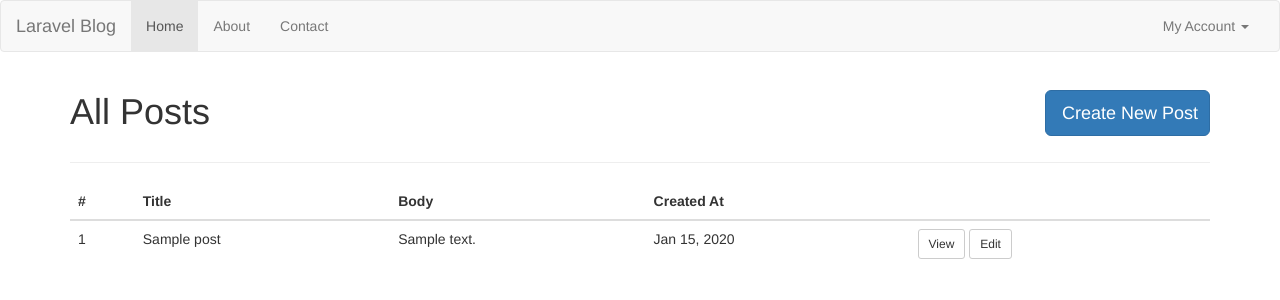
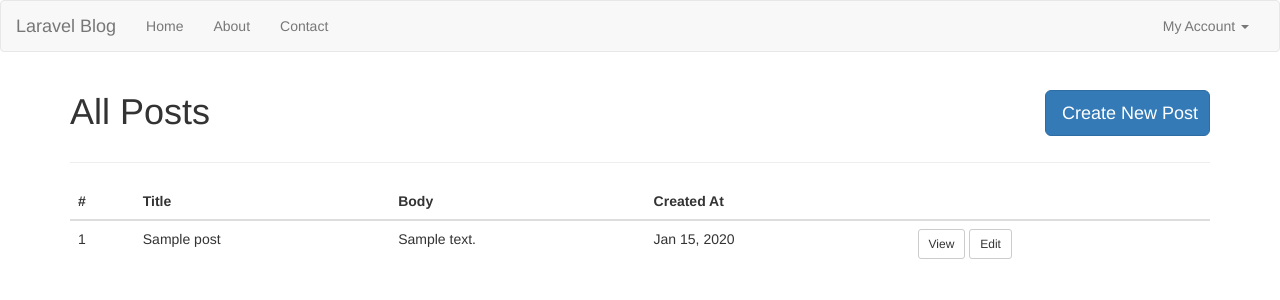
Before and after one commit to SazzadR/laravel-blog, a Laravel app: template resources/views/posts/index.blade.php in a window 1280 px wide. Shown: the top 300 px of the page. Run offline with Laravel 8, Linux system fonts and the light colour scheme; the template is opened without the code that fills it: most values are stand-ins (such as "Sample title", 1, 10 or a date in 2020); settings files or empty folders that the repository lacks are supplied; some libraries are stand-ins or nearby versions.

Commit message:
Making Navigation States work

```diff
--- a/resources/views/partials/_nav.blade.php
+++ b/resources/views/partials/_nav.blade.php
@@ -15,9 +15,9 @@
         <!-- Collect the nav links, forms, and other content for toggling -->
         <div class="collapse navbar-collapse" id="bs-example-navbar-collapse-1">
             <ul class="nav navbar-nav">
-                <li class="active"><a href="{{ env('APP_URL') }}/index.php/">Home</a></li>
-                <li><a href="{{ env('APP_URL') }}/index.php/about">About</a></li>
-                <li><a href="{{ env('APP_URL') }}/index.php/contact">Contact</a></li>
+                <li class="{{ Request::is('/') ? 'active' : '' }}"><a href="{{ env('APP_URL') }}/index.php/">Home</a></li>
+                <li class="{{ Request::is('about') ? 'active' : '' }}"><a href="{{ env('APP_URL') }}/index.php/about">About</a></li>
+                <li class="{{ Request::is('contact') ? 'active' : '' }}"><a href="{{ env('APP_URL') }}/index.php/contact">Contact</a></li>
             </ul>
             <ul class="nav navbar-nav navbar-right">
                 <li class="dropdown">
```
